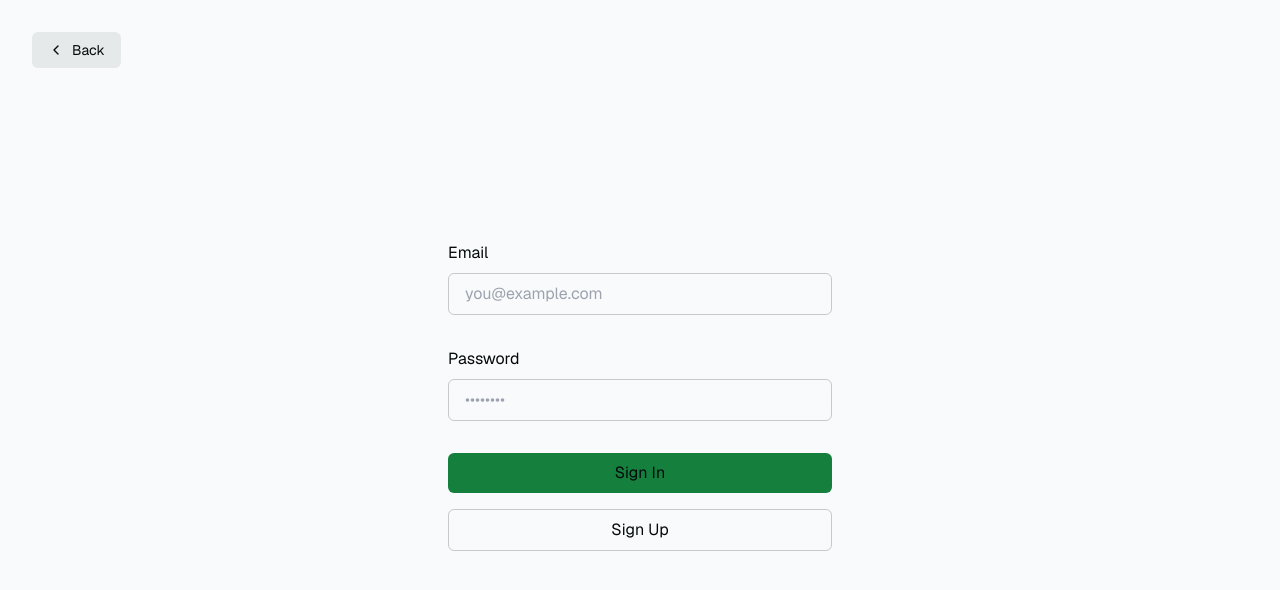
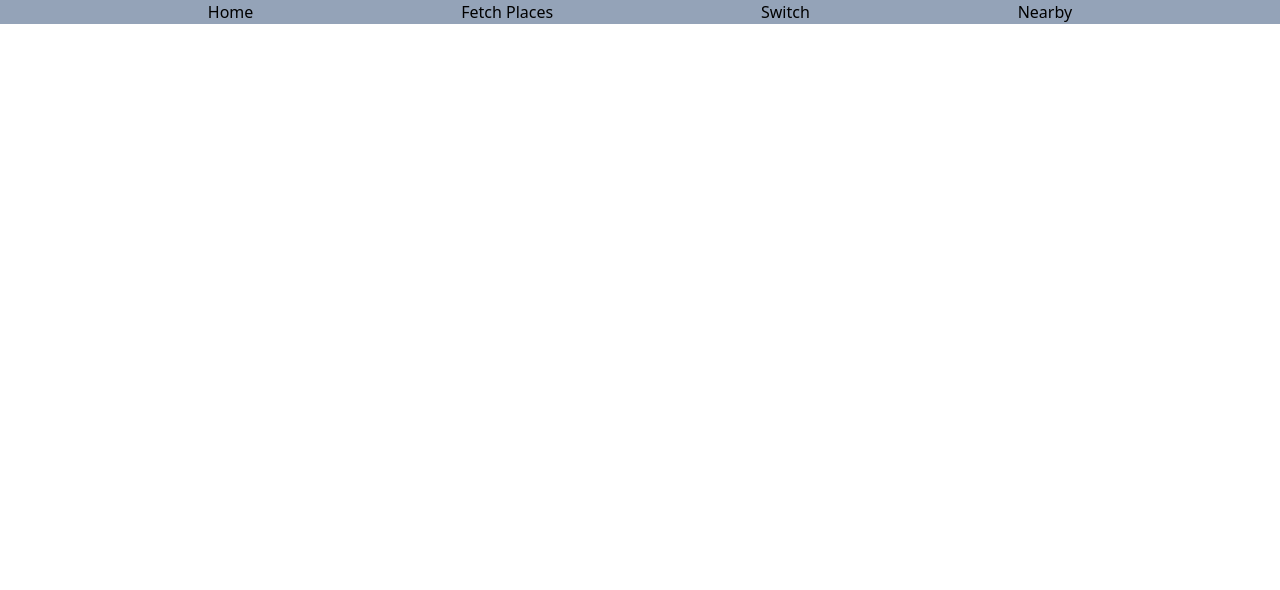
Before and after one commit to Zaham2/First-Maps, a Next.js app: page /login in a window 1280 px wide. Shown: the top 590 px of the page. Built offline with nearby package versions, Linux system fonts and the light colour scheme.

Commit message:
Added a basic navbar. Still no routes

```diff
--- a/app/layout.tsx
+++ b/app/layout.tsx
@@ -1,27 +1,17 @@
-import { GeistSans } from "geist/font/sans";
+import Navigation from "@/components/Navigation";
 import "./globals.css";
 
-const defaultUrl = process.env.VERCEL_URL
-  ? `https://${process.env.VERCEL_URL}`
-  : "http://localhost:3000";
+export default function RootLayout({ children }: { children: React.ReactNode }) {
 
-export const metadata = {
-  metadataBase: new URL(defaultUrl),
-  title: "Next.js and Supabase Starter Kit",
-  description: "The fastest way to build apps with Next.js and Supabase",
-};
-
-export default function RootLayout({
-  children,
-}: {
-  children: React.ReactNode;
-}) {
   return (
-    <html lang="en" className={GeistSans.className}>
-      <body className="bg-background text-foreground">
-        <main className="min-h-screen flex flex-col items-center">
-          {children}
-        </main>
+    <html>
+      <body>
+          <div>
+            <Navigation />
+          </div>
+          <div>
+            {children}
+        </div>
       </body>
     </html>
   );
--- a/app/login/page.tsx
+++ b/app/login/page.tsx
@@ -52,68 +52,8 @@ export default function Login({
   };
 
   return (
-    <div className="flex-1 flex flex-col w-full px-8 sm:max-w-md justify-center gap-2">
-      <Link
-        href="/"
-        className="absolute left-8 top-8 py-2 px-4 rounded-md no-underline text-foreground bg-btn-background hover:bg-btn-background-hover flex items-center group text-sm"
-      >
-        <svg
-          xmlns="http://www.w3.org/2000/svg"
-          width="24"
-          height="24"
-          viewBox="0 0 24 24"
-          fill="none"
-          stroke="currentColor"
-          strokeWidth="2"
-          strokeLinecap="round"
-          strokeLinejoin="round"
-          className="mr-2 h-4 w-4 transition-transform group-hover:-translate-x-1"
-        >
-          <polyline points="15 18 9 12 15 6" />
-        </svg>{" "}
-        Back
-      </Link>
+    <div>
 
-      <form className="animate-in flex-1 flex flex-col w-full justify-center gap-2 text-foreground">
-        <label className="text-md" htmlFor="email">
-          Email
-        </label>
-        <input
-          className="rounded-md px-4 py-2 bg-inherit border mb-6"
-          name="email"
-          placeholder="you@example.com"
-          required
-        />
-        <label className="text-md" htmlFor="password">
-          Password
-        </label>
-        <input
-          className="rounded-md px-4 py-2 bg-inherit border mb-6"
-          type="password"
-          name="password"
-          placeholder="••••••••"
-          required
-        />
-        <SubmitButton
-          formAction={signIn}
-          className="bg-green-700 rounded-md px-4 py-2 text-foreground mb-2"
-          pendingText="Signing In..."
-        >
-          Sign In
-        </SubmitButton>
-        <SubmitButton
-          formAction={signUp}
-          className="border border-foreground/20 rounded-md px-4 py-2 text-foreground mb-2"
-          pendingText="Signing Up..."
-        >
-          Sign Up
-        </SubmitButton>
-        {searchParams?.message && (
-          <p className="mt-4 p-4 bg-foreground/10 text-foreground text-center">
-            {searchParams.message}
-          </p>
-        )}
-      </form>
     </div>
   );
 }
--- a/app/login/submit-button.tsx
+++ b/app/login/submit-button.tsx
@@ -13,8 +13,6 @@ export function SubmitButton({ children, pendingText, ...props }: Props) {
   const isPending = pending && action === props.formAction;
 
   return (
-    <button {...props} type="submit" aria-disabled={pending}>
-      {isPending ? pendingText : children}
-    </button>
+    <div></div>
   );
 }
--- a/app/protected/page.tsx
+++ b/app/protected/page.tsx
@@ -17,41 +17,8 @@ export default async function ProtectedPage() {
   }
 
   return (
-    <div className="flex-1 w-full flex flex-col gap-20 items-center">
-      <div className="w-full">
-        <div className="py-6 font-bold bg-purple-950 text-center">
-          This is a protected page that you can only see as an authenticated
-          user
-        </div>
-        <nav className="w-full flex justify-center border-b border-b-foreground/10 h-16">
-          <div className="w-full max-w-4xl flex justify-between items-center p-3 text-sm">
-            <DeployButton />
-            <AuthButton />
-          </div>
-        </nav>
-      </div>
-
-      <div className="animate-in flex-1 flex flex-col gap-20 opacity-0 max-w-4xl px-3">
-        <Header />
-        <main className="flex-1 flex flex-col gap-6">
-          <h2 className="font-bold text-4xl mb-4">Next steps</h2>
-          <FetchDataSteps />
-        </main>
-      </div>
-
-      <footer className="w-full border-t border-t-foreground/10 p-8 flex justify-center text-center text-xs">
-        <p>
-          Powered by{" "}
-          <a
-            href="https://supabase.com/?utm_source=create-next-app&utm_medium=template&utm_term=nextjs"
-            target="_blank"
-            className="font-bold hover:underline"
-            rel="noreferrer"
-          >
-            Supabase
-          </a>
-        </p>
-      </footer>
-    </div>
+  <div>
+    protected
+  </div>
   );
 }
--- /dev/null
+++ b/components/Navigation.tsx
@@ -0,0 +1,33 @@
+"use client";
+
+import Link from 'next/link';
+import { usePathname } from 'next/navigation';
+import React from 'react'
+
+const Navigation = () => {
+
+  const pathname = usePathname();
+  console.log('my pathname')
+  console.log(pathname)
+
+  return (
+      <nav className='bg-slate-400 w-full'>
+        <ul className=' w-auto flex justify-evenly'>
+          <li className="inline">
+            <Link href={'/'} >Home</Link>
+          </li>
+          <li className='inline'>
+            <Link href={'/home'} >Fetch Places</Link>
+          </li>
+          <li className='inline'>
+            <Link href={'/'} >Switch</Link>
+          </li>
+          <li className='inline'>
+            <Link href={'/'} >Nearby</Link>
+          </li>
+        </ul>
+      </nav>
+  )
+}
+
+export default Navigation
--- a/package.json
+++ b/package.json
@@ -15,7 +15,7 @@
     "postcss": "8.4.33",
     "react": "18.2.0",
     "react-dom": "18.2.0",
-    "tailwindcss": "3.4.1",
+    "tailwindcss": "^3.4.1",
     "typescript": "5.3.3"
   },
   "devDependencies": {
--- a/tsconfig.json
+++ b/tsconfig.json
@@ -14,6 +14,7 @@
     "isolatedModules": true,
     "jsx": "preserve",
     "incremental": true,
+    "sourceMap": true,
     "plugins": [
       {
         "name": "next"
```
Also changed, not shown: app/api/switch/route.tsx (added), 1 other file (tests, documents, lock files or other folders).
